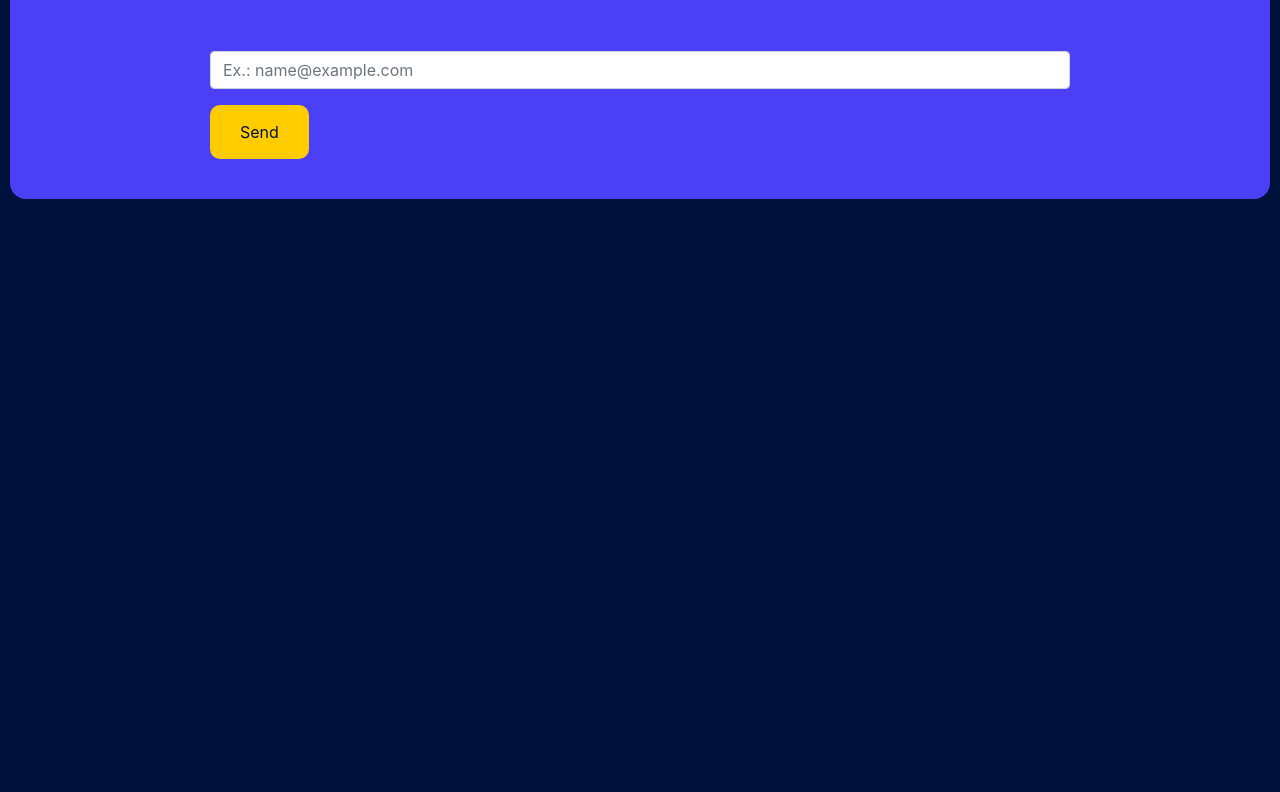
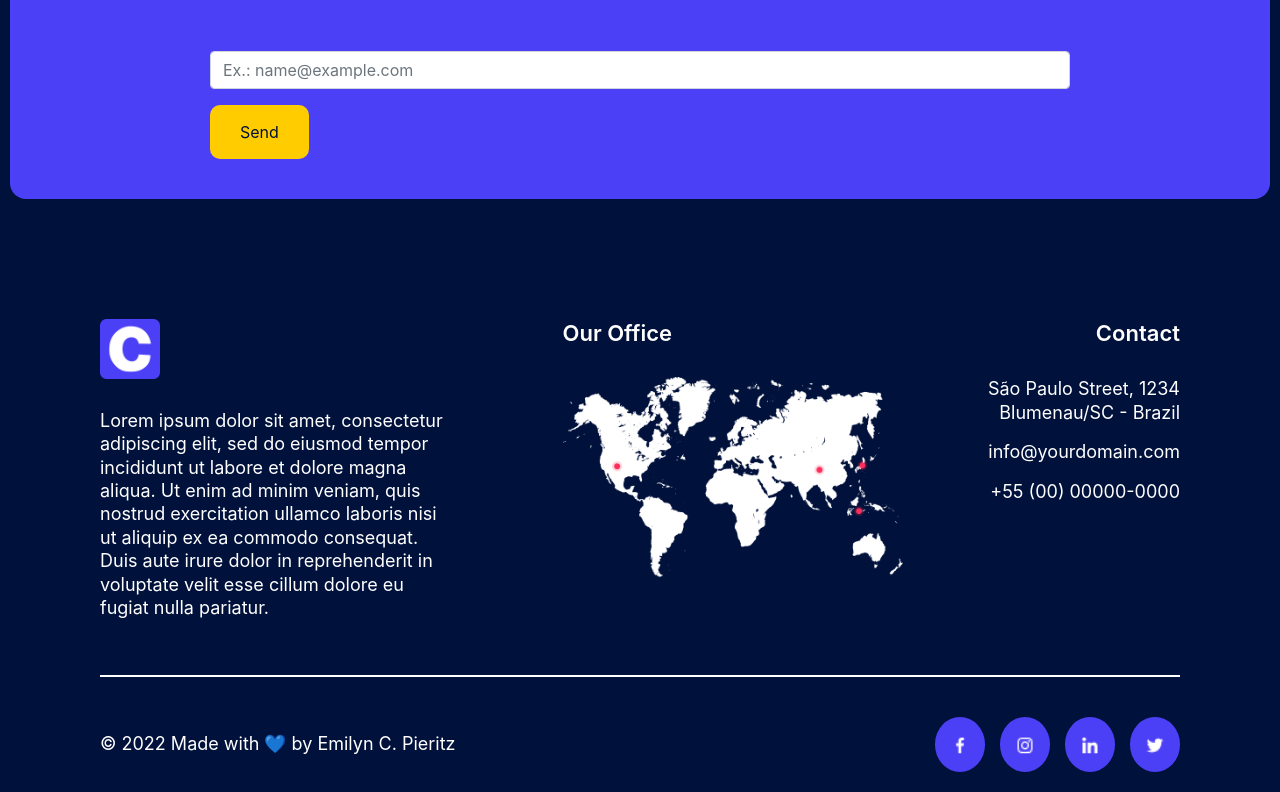
Before and after one commit to ecpieritz/creative-agency, a React (Create React App) app: page / in a window 1280 px wide. Shown: the part 8043-8835 px from the top of the page. Before the commit the page ends 8342 px from the top, so only its background shows below. Built offline with nearby package versions, Linux system fonts and the light colour scheme; the HTML template or start-up script is replaced by a standard one.

Commit message:
Added footer

```diff
--- a/src/App.js
+++ b/src/App.js
@@ -10,6 +10,7 @@ import Quotes from './components/Quotes';
 import Faq from './components/Faq';
 import Contact from './components/Contact';
 import Newsletter from './components/Newsletter';
+import Footer from './components/Footer';
 
 function App() {
   return (
@@ -27,6 +28,7 @@ function App() {
         <Contact />
         <Newsletter />
       </main>
+      <Footer />
     </>
   );
 }
--- /dev/null
+++ b/src/components/Footer/index.js
@@ -0,0 +1,57 @@
+import React from 'react'
+
+import facebook from '../../assets/img/Icon/ca-icon__facebook.png'
+import instagram from '../../assets/img/Icon/ca-icon__instagram.png'
+import linkedin from '../../assets/img/Icon/ca-icon__linkedin.png'
+import twitter from '../../assets/img/Icon/ca-icon__twitter.png'
+import logoImg from '../../assets/img/ca-logo.png'
+import office from '../../assets/img/ca-footer.png'
+
+
+const Footer = () => {
+  return (
+    <footer className='ca-footer'>
+      <div className='row'>
+        <div className='col-md-5 ca-footer__logo'>
+          <img src={logoImg} alt="Creative Agency logo" />
+          <p>Lorem ipsum dolor sit amet, consectetur adipiscing elit, sed do eiusmod tempor incididunt ut labore et dolore magna aliqua. Ut enim ad minim veniam, quis nostrud exercitation ullamco laboris nisi ut aliquip ex ea commodo consequat. Duis aute irure dolor in reprehenderit in voluptate velit esse cillum dolore eu fugiat nulla pariatur.</p>
+        </div>
+        <div className='col-md-4 ca-footer__office'>
+          <p className='ca-footer__title'>Our Office</p>
+          <img src={office} alt="map in white" />
+        </div>
+        <div className='col-md-3 ca-footer__contact'>
+          <p className='ca-footer__title'>Contact</p>
+
+          <p>São Paulo Street, 1234<br/>Blumenau/SC - Brazil</p>
+          <p>info@yourdomain.com</p>
+          <p>+55 (00) 00000-0000</p>
+        </div>
+      </div>
+      <hr/>
+      <div className='row'>
+        <div className='col-md-8 ca-footer__made-by'>
+          <p>© 2022 Made with 💙 by Emilyn C. Pieritz</p>
+        </div>
+
+
+        <div className='col-md-4 ca-footer__socials'>
+          <a href="#ca-banner">
+            <img src={facebook} alt="" />
+          </a>
+          <a href="#ca-banner">
+            <img src={instagram} alt="" />
+          </a>
+          <a href="#ca-banner">
+            <img src={linkedin} alt="" />
+          </a>
+          <a href="#ca-banner">
+            <img src={twitter} alt="" />
+          </a>
+        </div>
+      </div>
+    </footer>
+  )
+}
+
+export default Footer
--- /dev/null
+++ b/src/scss/layout/_footer.scss
@@ -0,0 +1,82 @@
+@import '../abstracts/variables';
+
+.ca-footer{
+  padding: 20px 100px;
+
+  &__logo{
+    img{
+      width: 60px;
+      margin-bottom: 30px;
+    }
+
+    p{
+      width: 80%;
+
+      @media(max-width: 780px){
+        width: 100%;
+      }
+    }
+  }
+
+  &__office{
+    img{
+      width: 100%;
+    }
+  }
+
+  &__title{
+    font-weight: 600;
+    font-size: 22px;
+    margin-bottom: 30px;
+
+    @media(max-width: 780px){
+      margin-top: 30px;
+    }
+  }
+
+  &__contact{
+    text-align: end;
+
+    @media(max-width: 780px){
+      text-align: left;
+    }
+  }
+
+  hr{
+    background-color: $ca-white;
+    height: 2px;
+    border: none;
+    margin: 40px 0;
+  }
+
+  &__made-by{
+    margin-top: 15px;
+  }
+
+  &__socials{
+    display: flex;
+    justify-content: end;
+    gap: 15px;
+    width: 100%;
+    a{
+      background-color: $ca-purple;
+      padding: 15px;
+      border-radius: 50%;
+      img{
+        width: 20px;
+      }
+
+      &:hover{
+        background-color: $ca-dark-purple;
+      }
+    }
+
+    @media(max-width: 780px){
+      justify-content: center;
+    }
+  }
+
+  @media(max-width: 780px){
+    padding: 20px;
+  }
+}
--- a/src/scss/main.scss
+++ b/src/scss/main.scss
@@ -14,6 +14,7 @@
 @import './layout/faq';
 @import './layout/contact';
 @import './layout/newsletter';
+@import './layout/footer';
 
 @import './components/buttons';
 @import './components/card';
```
